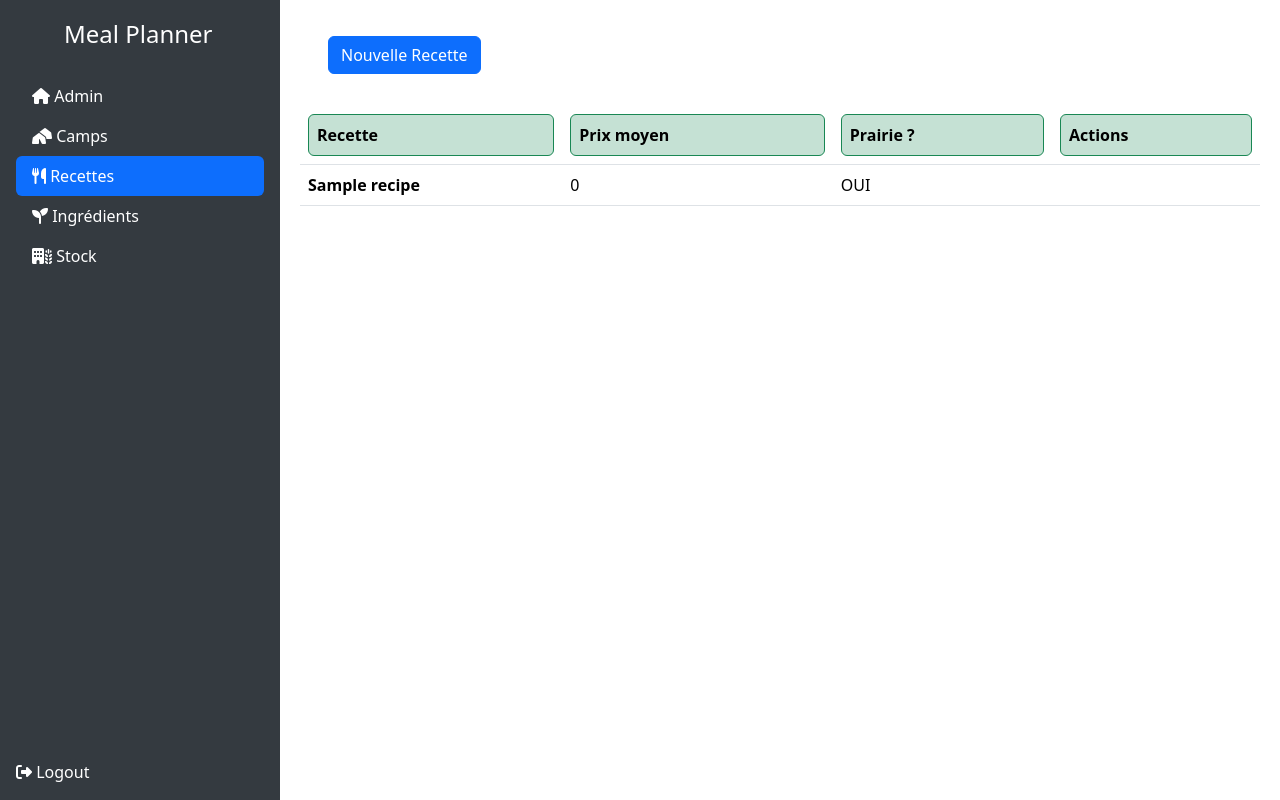
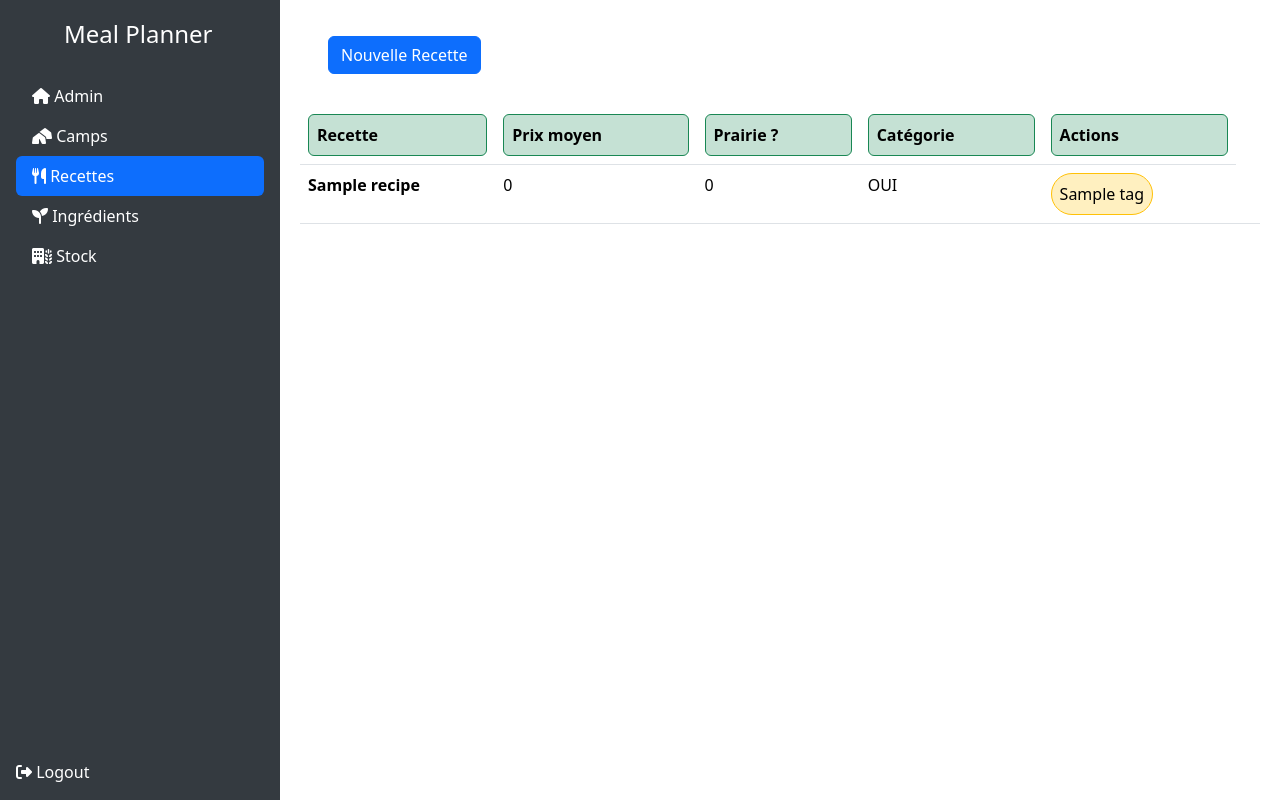
Before and after one commit to yumster13/meal_planner, a Django app: page /creator/recipes in a window 1280 px wide. Run offline with Django 5.2, Linux system fonts and the light colour scheme; a user stored in the database is signed in; tables that the repository leaves empty hold one stand-in row (values such as "Sample post"); some libraries are stand-ins or nearby versions.

Commit message:
Updated Files

```diff
--- a/meal_planner/creator/templates/recipes.html
+++ b/meal_planner/creator/templates/recipes.html
@@ -14,6 +14,7 @@
                 <th scope="col"><div class="card-title bg-success bg-opacity-25 p-2 border border-success rounded"><span class="me-2">Recette</span></div></th>
                 <th scope="col"><div class="card-title bg-success bg-opacity-25 p-2 border border-success rounded"><span class="me-2">Prix moyen</span></div></th>
                 <th scope="col"><div class="card-title bg-success bg-opacity-25 p-2 border border-success rounded"><span class="me-2">Prairie ?</span></div></th>
+                <th scope="col"><div class="card-title bg-success bg-opacity-25 p-2 border border-success rounded"><span class="me-2">Catégorie</span></div></th>
                 <th scope="col"><div class="card-title bg-success bg-opacity-25 p-2 border border-success rounded"><span class="me-2">Actions</span></div></th>
             </tr>
         </thead>
@@ -22,7 +23,13 @@
             <tr>
                 <th scope="row">{{ key }}</th>
                 <td>{{ recipe.avg_price }}</td>
+                <td>{{ recipe.avg_price }}</td>
                 <td>{% if recipe.prairie == True %}OUI{% else %}NON{% endif %}</td>
+                <td>
+                <div class="card-title bg-warning bg-opacity-25 p-2 border border-warning rounded-pill d-inline-block me-2">
+                  <span>{{ recipe.tags }}</span>
+                </div>
+                </td>
                 <td></td>
             </tr>
         {% endfor %}
```
